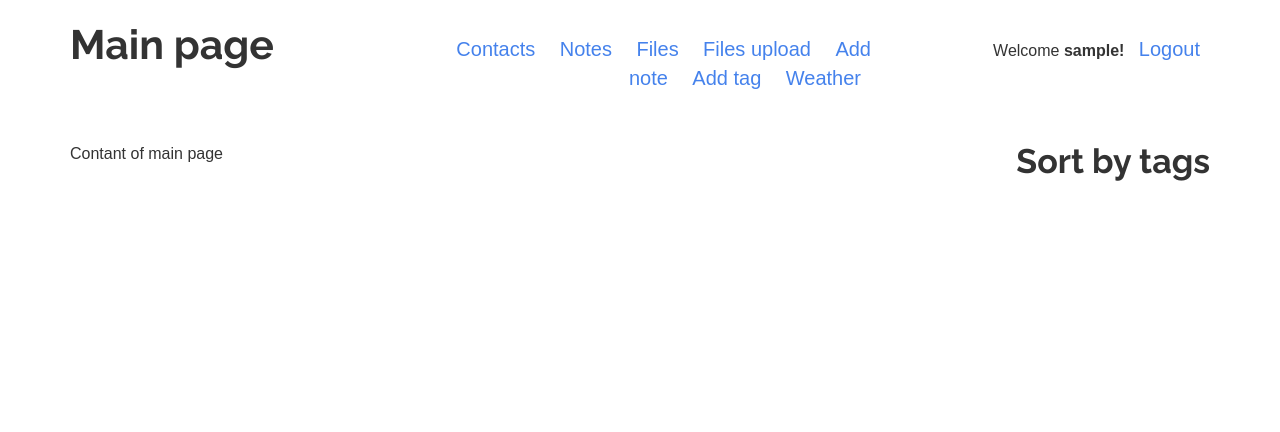
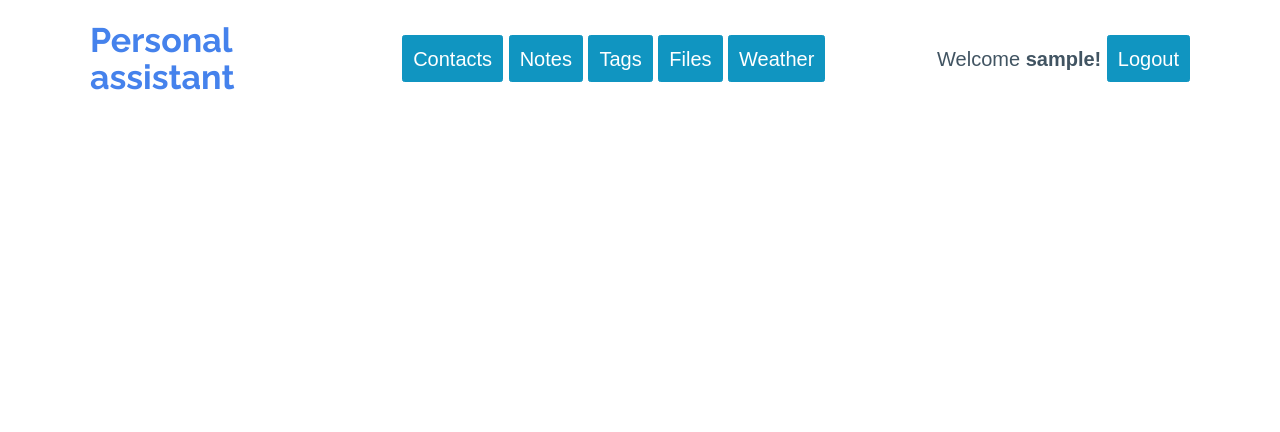
Before and after one commit to Vladosinfo/Personal_Assistant_DjangoApp, a Django app: page / in a window 1280 px wide. Shown: the top 432 px of the page. Run offline with Django 5.2, Linux system fonts and the light colour scheme; the visitor is signed in with stand-in values (Sample User, id 1); parts of the project's set-up code (start-up, migrations or seed data) failed here and were passed over; some libraries are stand-ins or nearby versions.

Commit message:
fifth_commit_model_weather

```diff
--- a/per_assist/contacts/templates/contacts/index.html
+++ b/per_assist/contacts/templates/contacts/index.html
@@ -4,6 +4,7 @@
     <meta charset="UTF-8"/>
     <title>Personal assistant</title>
     {% load static %}
+    <link rel="stylesheet" href="https://unpkg.com/@picocss/pico@latest/css/pico.min.css"/>
     <link rel="stylesheet" href="{% static 'contacts/bootstrap.min.css' %}">
     <link rel="stylesheet" href="{% static 'contacts/main.css' %}">
 </head>
@@ -11,12 +12,12 @@
 
     <div class="container">
         <div class="row header-box">
-            <div class="col-md-3">
-                <h1> Main page
-                    <!-- <a href="/" style="text-decoration: none">Quotes</a> -->
-                </h1>
+            <div class="col-md-2">
+                <h2>
+                    <a href="/" style="text-decoration: none">Personal<br>assistant</a>
+                </h2>
             </div>
-            <div class="col-md-9">
+            <div class="col-md-10">
 
                 <div class="per-assist-menu-container">
                     {% if user.is_authenticated %}
@@ -25,10 +26,11 @@
                             <ul>
                                 <li><a href="{% url 'contacts:contact_book' %}" role="button">Contacts</a></li>
                                 <li><a href="{% url 'notes:notes' %}" role="button">Notes</a></li>
+                                <li><a href="{% url 'notes:tags' %}" role="button">Tags</a></li>
                                 <li><a href="{% url 'files:file_list' %}" role="button">Files</a></li>
-                                <li><a href="{% url 'files:upload_file' %}" role="button">Files upload</a></li>
-                                <li><a href="{% url 'notes:note' %}" role="button">Add note</a></li>
-                                <li><a href="{% url 'notes:tag' %}" role="button">Add tag</a></li>
+                                <!-- <li><a href="{#% url 'files:upload_file' %#}" role="button">Files upload</a></li> -->
+                                <!-- <li><a href="{#% url 'notes:note' %#}" role="button">Add note</a></li>
+                                <li><a href="{#% url 'notes:tag' %#}" role="button">Add tag</a></li> -->
                                 <li><a href="{% url 'weather:weather_list' %}" role="button">Weather</a></li>
                             </ul>
                         </div>
@@ -53,29 +55,40 @@
         </div>
 
         <div class="row">
-            <div class="col-md-8">
-                Contant of main page
+
+            <div class="col-md-3 tags-box" vstyle="border:1px solid red">
+                {% if request_path == "/notes/" or request_path == "/notes/notes/" %}
+                <div class="top_ten_tags">
+                    <h3>Sort by tags</h3>
+                    {% for tag in most_used_tags %}
+                        <span class="tag-item">
+                            <a class="tag" style="font-size: {{ tag_size_block|slice:forloop.counter|last }}px" href="{% url 'notes:notes' %}?tag_id={{tag.id}}">{{ tag.name }}</a> ({{ tag.num_notes }} notes)
+                        </span>
+                    {% endfor %}
+                </div>
+                {% endif %}
+                {% if request_path == "/contacts/" %}
+                    <div class="upcoming-birthdays">
+                        <h3>Upcoming Birthdays</h3>
+                        <form method="GET" action="{% url 'contacts:contact_book' %}">
+                            {{ days_ahead_form.as_p }}
+                            <button type="submit" class="btn btn-primary">Check</button>
+                        </form>
+                        <ul>
+                            {% for contact in upcoming_birthdays %}
+                                <li>{{ contact.name }} {{ contact.surname }} - {{ contact.birthday }}</li>
+                            {% endfor %}
+                        </ul>
+                    </div>
+                {% endif %}
+            </div>
+
+            <div class="col-md-9">
+
                 {% block content %} {% endblock %}
-
-
-
-
-
 
             </div>
 
-
-
-            <div class="col-md-4 tags-box">
-                <div class="top_ten_tags">
-                    <h2>Sort by tags</h2>
-                    {% for tag in most_used_tags %}
-                        <span class="tag-item">
-                            <a class="tag" style="font-size: {{ tag_size_block|slice:forloop.counter|last }}px" href="{% url 'contacts:main' %}?tag_id={{tag.id}}">{{ tag.name }}</a> ({{ tag.num_quotes }} quotes)
-                        </span>
-                    {% endfor %}
-                </div>
-            </div>
         </div>
     </div>
 
```
